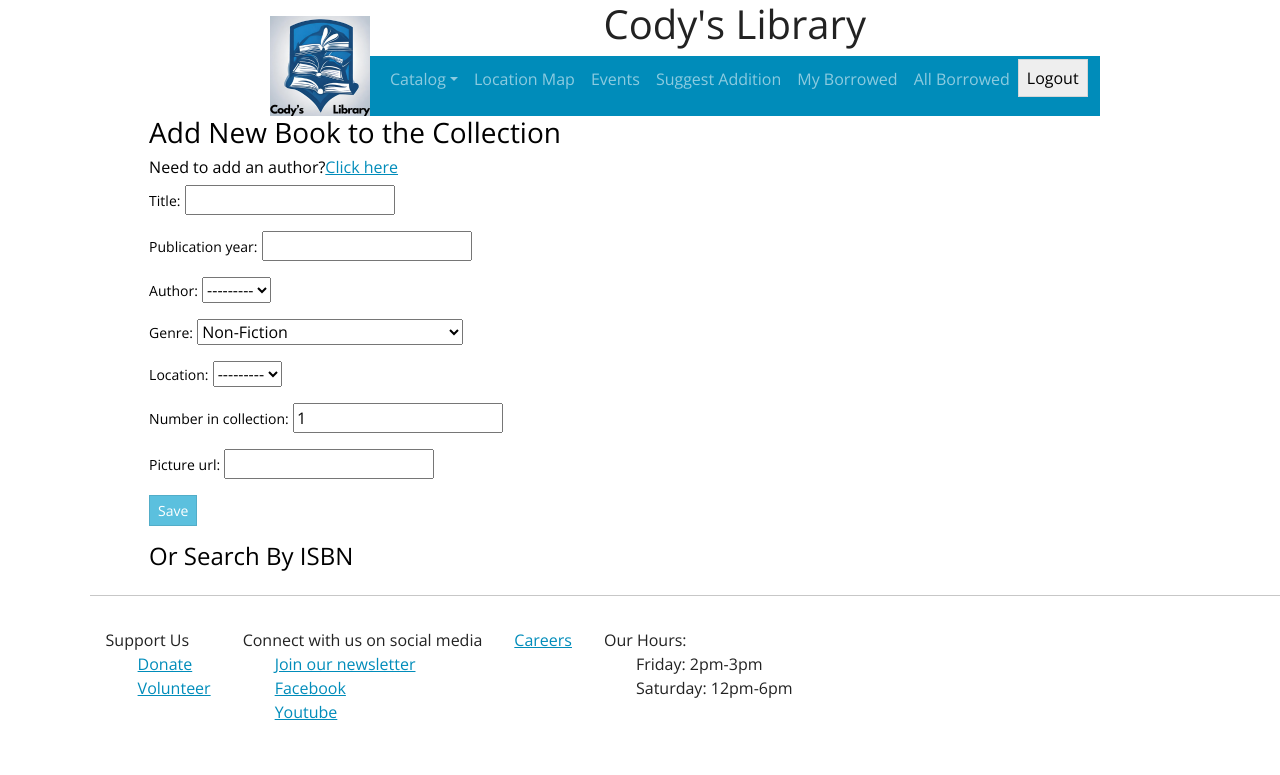
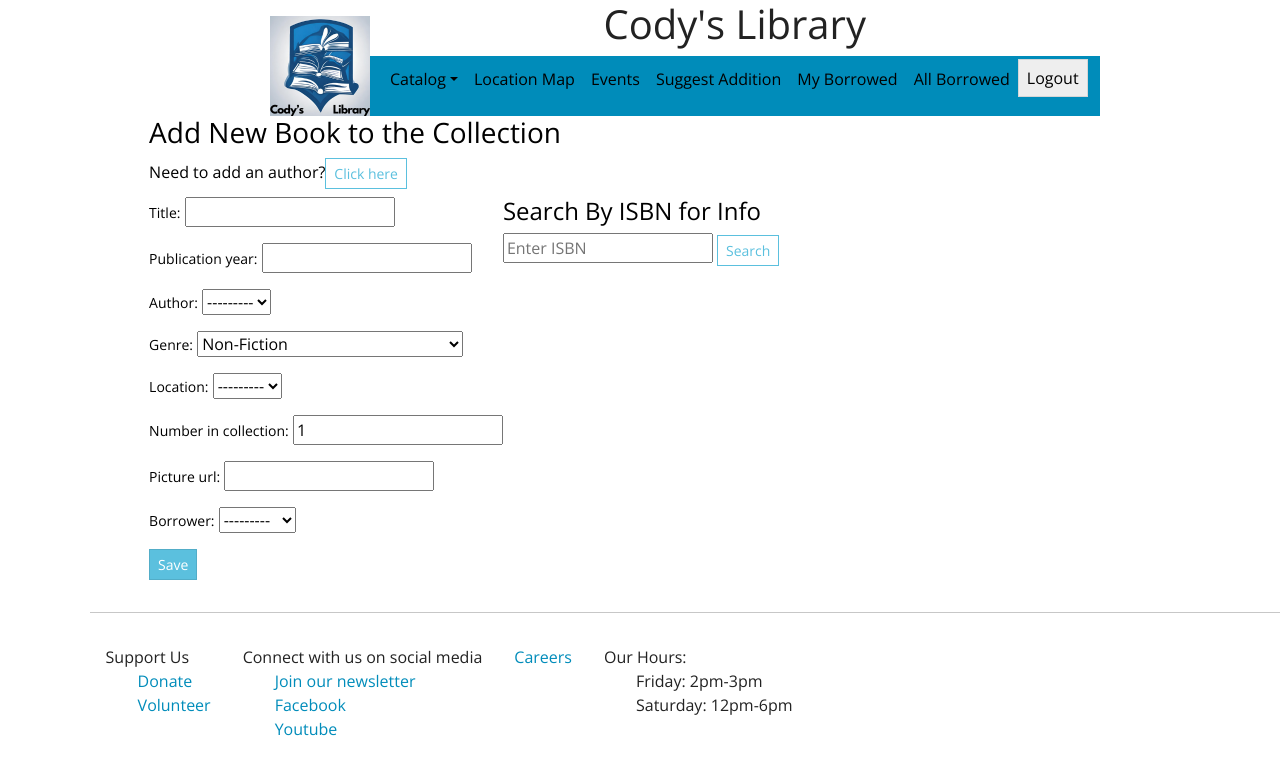
Before and after one commit to codysharma/CodyLibrary, a Django app: page /catalog/create in a window 1280 px wide. Shown: the top 775 px of the page. Run offline with Django 5.2, Linux system fonts and the light colour scheme; the visitor is signed in with stand-in values (Sample User, id 1); data comes from the database, SQL or seed files in the repository; data that the repository does not hold is empty; some libraries are stand-ins or nearby versions.

Commit message:
search finished and isbn search completed

```diff
--- a/library_app/forms.py
+++ b/library_app/forms.py
@@ -7,7 +7,7 @@ class BookForm(forms.ModelForm):
 
     class Meta:
         model = Book
-        fields = ('title','publication_year','author','genre', 'location', 'number_in_collection', 'picture_url')
+        fields = ('title','publication_year','author','genre', 'location', 'number_in_collection', 'picture_url', 'borrower')
 
 class SuggestedBookForm(forms.ModelForm):
     author = forms.ModelChoiceField(queryset=Author.objects.order_by("name"))
--- a/library_app/templates/library_app/base.html
+++ b/library_app/templates/library_app/base.html
@@ -36,8 +36,6 @@
                   <a class="dropdown-item" href="{% url 'catalog_edu' %}">Education</a>
                   <a class="dropdown-item" href="{% url 'catalog_aup' %}">Architecture and Urban Planning</a>
                   <a class="dropdown-item" href="{% url 'catalog_nf' %}">Other Non-Fiction Titles</a>
-                  <div class="dropdown-divider"></div>
-                  <a class="dropdown-item" href="{% url 'search_page' %}">Catalog Search</a>
                   {% if user.is_authenticated %}
                   <div class="dropdown-divider"></div>
                   <a class="dropdown-item" href="{% url 'book_create' %}">Add New Item</a>
@@ -48,7 +46,7 @@
                 <a class="nav-link" href="{% url 'map' %}">Location Map</a>
               </li>
               <li class="nav-item">
-                <a class="nav-link" href="#">Events</a>
+                <a class="nav-link" href="{% url 'event_list' %}">Events</a>
               </li>
               {% if user.is_authenticated %}
               <li class="nav-item">
--- a/library_app/templates/library_app/borrowed_list.html
+++ b/library_app/templates/library_app/borrowed_list.html
@@ -5,6 +5,7 @@
     {% if borrowed_list %}
     <div class="display_window">
       {% for book in borrowed_list %}
+      <a href="{% url 'book_edit' pk=book.pk %}">
       <div class="book_thumbnail">
           <!-- <img src="{{book.picture_url}}" alt="" class="book_thumbnail_photo"> -->
           <div>
--- /dev/null
+++ b/library_app/templates/library_app/catalog/isbn_form.html
@@ -0,0 +1,5 @@
+{% extends 'library_app/base.html' %}
+{% block content %}
+
+<h4>search by isbn</h4>
+{% endblock %}
--- a/library_app/templates/library_app/catalog/new_book_form.html
+++ b/library_app/templates/library_app/catalog/new_book_form.html
@@ -1,10 +1,32 @@
 {% extends 'library_app/base.html' %}
 {% block content %}
 <h3>Add New Book to the Collection</h>
-<h6>Need to add an author?<a href="{% url 'author_create' %}">Click here</a></h6>
-<form method="POST" class="post-form">
-    {% csrf_token %} {{ form.as_p }}
-    <button type="submit" class="save btn btn-info btn-sm">Save</button>
-</form>
-<h4>Or Search By ISBN</h4>
+<h6>Need to add an author?<a href="{% url 'author_create' %}"><button class="btn btn-outline-info btn-sm">Click here</button></a></h6>
+<div id="new-book-content">
+    <div id="new-book-form">
+    <form method="POST" class="post-form">
+        {% csrf_token %} {{ form.as_p }}
+        <button type="submit" class="save btn btn-info btn-sm">Save</button>
+    </form>
+    </div>
+    <div id="isbn_search">
+    <h4>Search By ISBN for Info</h4></a>
+    <form method="get" action="{% url 'book_create' %}">
+        <input type="text" name="q" placeholder="Enter ISBN">
+        <a href="{% url 'isbn_search' %}"><button type="submit" class="btn btn-outline-info btn-sm">Search</button></a>
+    </form>
+    {% if result %}
+        <p>ISBN Search Results</p>
+        <div class="isbn_results">
+            <ul>
+                <li>{{result.title}}</li>
+                <li>{{result.author}}</li>
+                <li>{{result.published_date}}</li>
+                <li>{{result.description}}</li>
+                <li>{{result.thumbnail}}</li>
+            </ul>
+        </div>
+        {% endif %}
+    </div>
+</div>
 {% endblock %}
--- a/library_app/templates/library_app/catalog/search_page.html
+++ b/library_app/templates/library_app/catalog/search_page.html
@@ -1,6 +1,7 @@
-{% extends 'library_app/catalog/catalog_base.html' %}
+<!-- {% extends 'library_app/catalog/catalog_base.html' %}
 {% block content %}
 API search page
 <p>{{result.title}} by {{result.author}}</p>
 <img src="{{result.thumbnail}}">
 {% endblock %}
+ -->
--- /dev/null
+++ b/library_app/templates/library_app/events_list.html
@@ -0,0 +1,5 @@
+{% extends 'library_app/base.html' %}
+{% block content %}
+<h4>Upcoming Events</h4>
+<p>Under construction</p>
+{% endblock %}
--- a/library_app/urls.py
+++ b/library_app/urls.py
@@ -18,10 +18,15 @@ urlpatterns = [
     path('catalog/architectureandurbanplanning', views.catalog_aup, name='catalog_aup'),
     path('catalog/nonfiction', views.catalog_nf, name='catalog_nf'),
     path('catalog/suggest', views.suggestion_create, name='suggestion_create'),
-    path('catalog/search/', views.search_page, name='search_page'),
-    path('api/', views.api_call, name='api_call'),
+    path('catalog/search/', views.book_search, name='book_search'),
     path('borrowed/', views.all_borrowed, name='all_borrowed'),
     path('mybooks/', views.LoanedBooksByUserListView.as_view(), name='my_borrowed'),
     path('authors/create', views.author_create, name='author_create'),
-    path('map', views.map, name='map')
+    path('map', views.map, name='map'),
+    path('events', views.events_list, name='event_list'),
+
+
+    path('catalog/create/search/', views.isbn_search, name='isbn_search'),
+    path('isbn_search', views.isbn_form, name='isbn_form'),
+    # path('isbn_search/<int:isbn>', views.isbn_search, name='isbn_search')
 ]
--- a/library_app/views.py
+++ b/library_app/views.py
@@ -22,7 +22,11 @@ CharField.register_lookup(Lower)
 
 # Create your views here.
 def index(req):
-    return render(req, 'library_app/index.html')
+    staff_list = Book.objects.filter(title="1491: New Revelations of the Americas Before Columbus")
+    context = {
+        'staff_list': staff_list
+    }
+    return render(req, 'library_app/index.html', context)
 
 def book_detail(req, pk):
     book = Book.objects.get(id=pk)
@@ -33,9 +37,10 @@ def list_catalog(req):
     query = None
 
     if q:
-        vector = SearchVector('title')
+        vector = SearchVector('title', 'author__name')
+        # vector = SearchVector('title')
         query = SearchQuery(q)
-        results = Book.objects.annotate(search=vector).filter(search=query)
+        results = Book.objects.annotate(search=SearchVector('title','author__name')).filter(Q(search=query) | Q(author__name__icontains=q))
     else:
         results = None
 
@@ -90,7 +95,26 @@ def book_create(req):
             return redirect('book_detail', pk=book.pk)
     else:
         form = BookForm()
-        return render(req, 'library_app/catalog/new_book_form.html', {'form': form})
+        q = req.GET.get('q')
+
+        if q:
+            api_url = f"https://www.googleapis.com/books/v1/volumes?q=isbn:{q}"
+            response = requests.get(api_url)
+            json = response.json()
+            result = {
+                "title": json["items"][0]["volumeInfo"]["title"],
+                "author": json["items"][0]["volumeInfo"]["authors"][0],
+                "published_date": json["items"][0]["volumeInfo"]["publishedDate"],
+                "desription": json["items"][0]["volumeInfo"]["description"],
+                "thumbnail": json["items"][0]["volumeInfo"]["imageLinks"]["thumbnail"],
+            }
+        else:
+            result = None
+        context = {
+            'form': form,
+            'result': result
+        }
+        return render(req, 'library_app/catalog/new_book_form.html', context)
 
 @login_required
 @user_passes_test(lambda u:u.is_staff)
@@ -181,43 +205,49 @@ class LoanedBooksByUserListView(LoginRequiredMixin, ListView):
 def map(req):
     return render(req, 'library_app/map.html')
 
+def events_list(req):
+    return render(req, 'library_app/events_list.html')
+
 @login_required
 @user_passes_test(lambda u:u.is_staff)
 def all_borrowed(req):
     borrowed_list = Book.objects.filter(borrower__isnull=False)
     return render(req, 'library_app/borrowed_list.html', {'borrowed_list': borrowed_list})
 
-def search_page(req):
+def book_search(req):
     q = req.GET.get('q')
-
     if q:
-        # vector = SearchVector('title', '__author')
-        # vector = SearchVector('title', 'book__author')
-        # Neither of the above worked. Nor did trying 2 searches and joining them. I could simply pass 2 searches as separate params at worst.
-        vector = SearchVector('title')
+        vector = SearchVector('title', 'author__name')
+        # vector = SearchVector('title')
         query = SearchQuery(q)
-        results = Book.objects.annotate(search=vector).filter(search=query)
+        results = Book.objects.annotate(search=SearchVector('title','author__name')).filter(Q(search=query) | Q(author__name__icontains=q))
     else:
         results = None
+    # return render(req, 'library_app/catalog/search_page.html', {'results': results})
+    return results
 
-    return render(req, 'library_app/catalog/search_page.html', {'results': results})
+def isbn_form(req):
+    return render (req, 'library_app/catalog/isbn_form.html')
 
-
-def api_call(req):
-    api_url = "https://www.googleapis.com/books/v1/volumes?q=isbn:9781603842037"
-    # "https://www.googleapis.com/books/v1/volumes?q=isbn:{isbn}"
-
+def isbn_search(req, isbn):
+    q = req.GET.get('q')
+    print(q)
+    api_url = f"https://www.googleapis.com/books/v1/volumes?q=isbn:{isbn}"
+    # Test isbn: 9781603842037
     response = requests.get(api_url)
     json = response.json()
 
-    print(json["items"][0]["volumeInfo"]["title"], json["items"][0]["volumeInfo"]["authors"][0])
+    # print(json["items"][0]["volumeInfo"]["title"], json["items"][0]["volumeInfo"]["authors"][0])
 
-    result = {
+    if json:
+        result = {
         "title": json["items"][0]["volumeInfo"]["title"],
         "author": json["items"][0]["volumeInfo"]["authors"][0],
         "published_date": json["items"][0]["volumeInfo"]["publishedDate"],
         "desription": json["items"][0]["volumeInfo"]["description"],
         "thumbnail": json["items"][0]["volumeInfo"]["imageLinks"]["thumbnail"],
-    }
+        }
+    else:
+        result = None
 
-    return render(req, 'library_app/catalog/search_page.html', {'result': result})
+    return result
--- a/library_project/static/library_app/style.css
+++ b/library_project/static/library_app/style.css
@@ -38,21 +38,21 @@ footer div {
     flex-wrap: wrap;
 }
 
-.display_window a:link {
+a:link {
     text-decoration: none;
     color: black
 }
 
 .book_thumbnail {
-    width: 10rem;
-    height: 12rem;
+    width: 15rem;
+    height: 7.5rem;
     /* background-color: aliceblue; */
     outline: 3px solid rgb(214, 214, 214);
     border-radius: 5px;
     margin: 1rem;
     padding: .5rem;
     display: flex;
-    justify-content: center;
+    align-items: flex-start;
     overflow: hidden;
     animation: createBox .75s;
 }
@@ -77,7 +77,11 @@ footer div {
    text-overflow: ellipsis;
    display: -webkit-box;
    -webkit-box-orient: vertical;
-   -webkit-line-clamp: 5;
+   -webkit-line-clamp: 3;
+}
+
+.book_thumbnail_photo {
+    height: 100px;
 }
 /* CARDS */
 .card {
@@ -137,10 +141,6 @@ ul {
     max-width: 250px;
 }
 
-.book_thumbnail_photo {
-    height: 100px
-}
-
 /* #content {
     opacity: 0;
     transition: opacity ease-in 2s;
@@ -149,3 +149,13 @@ ul {
 #content.show {
     opacity: 1;
 } */
+
+#search-div {
+    display: flex;
+    flex-direction: row;
+    justify-content: flex-start;
+}
+
+#new-book-content {
+    display: flex;
+}
```
Also changed, not shown: library_app/Todos.md (+1 -3 lines), library_app/templates/library_app/catalog/catalog_base.html (+6 -13 lines), library_app/templates/library_app/index.html (+18 -7 lines), library_project/static/BasementFloor.png (added), library_project/static/GroundFloor.png (added).
